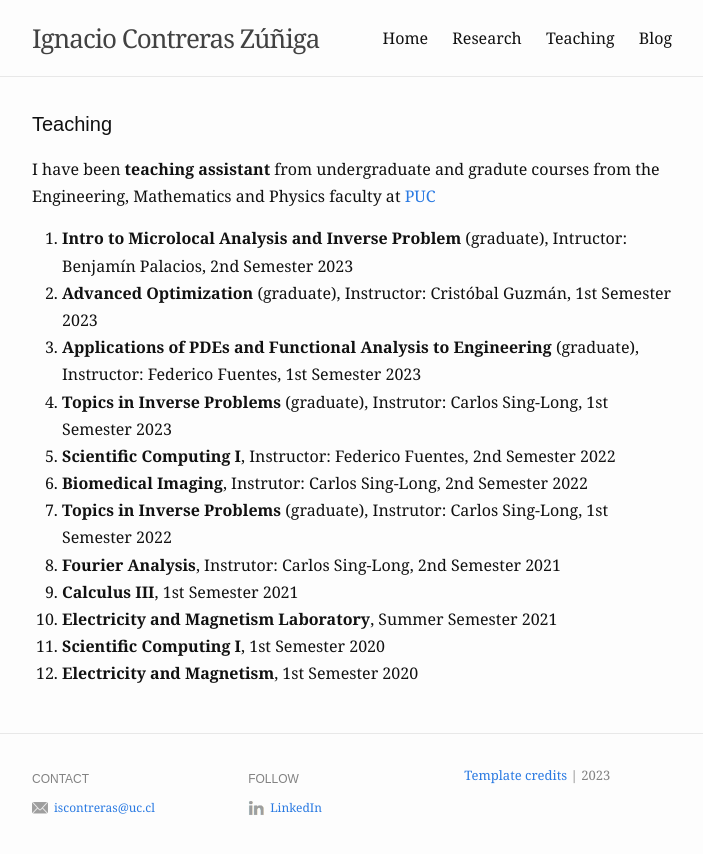
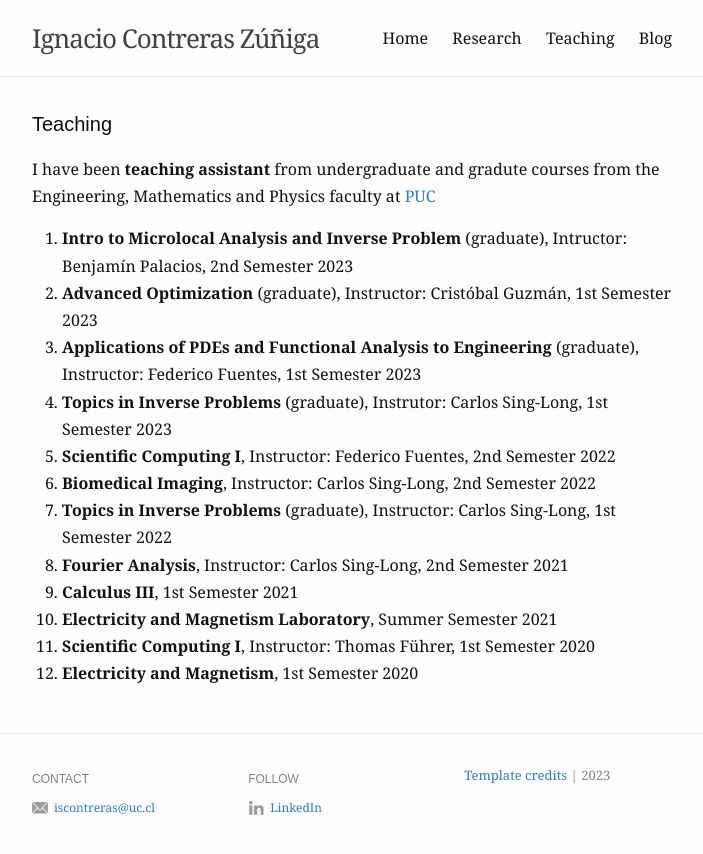
Before and after one commit to ignacontreras/ignacontreras.github.io, a Jekyll site: the page built from teaching.md, in a window 1280 px wide. Shown: the top 854 px of the page, without its empty margins (288-991 px from the left). Built offline with Jekyll 4.4.1, drawn with Linux system fonts in a browser that asks for light colours.

Commit message:
Update teaching.md

```diff
--- a/teaching.md
+++ b/teaching.md
@@ -22,13 +22,13 @@ I have been <b>teaching assistant </b>  from undergraduate and gradute courses f
     <b>Scientific Computing I</b>, Instructor: Federico Fuentes, 2nd Semester 2022
   </li>
   <li>
-    <b>Biomedical Imaging</b>, Instrutor: Carlos Sing-Long, 2nd Semester 2022
+    <b>Biomedical Imaging</b>, Instructor: Carlos Sing-Long, 2nd Semester 2022
   </li>
  <li>
-   <b>Topics in Inverse Problems</b> (graduate), Instrutor: Carlos Sing-Long, 1st Semester 2022
+   <b>Topics in Inverse Problems</b> (graduate), Instructor: Carlos Sing-Long, 1st Semester 2022
  </li>
  <li>
-   <b>Fourier Analysis</b>, Instrutor: Carlos Sing-Long, 2nd Semester 2021
+   <b>Fourier Analysis</b>, Instructor: Carlos Sing-Long, 2nd Semester 2021
  </li>
  <li>
    <b>Calculus III</b>, 1st Semester 2021
@@ -37,7 +37,7 @@ I have been <b>teaching assistant </b>  from undergraduate and gradute courses f
    <b>Electricity and Magnetism Laboratory</b>, Summer Semester 2021
  </li>
  <li>
-   <b>Scientific Computing I</b>, 1st Semester 2020
+   <b>Scientific Computing I</b>, Instructor: Thomas Führer, 1st Semester 2020
  </li>
  <li>
    <b>Electricity and Magnetism</b>, 1st Semester 2020
```
